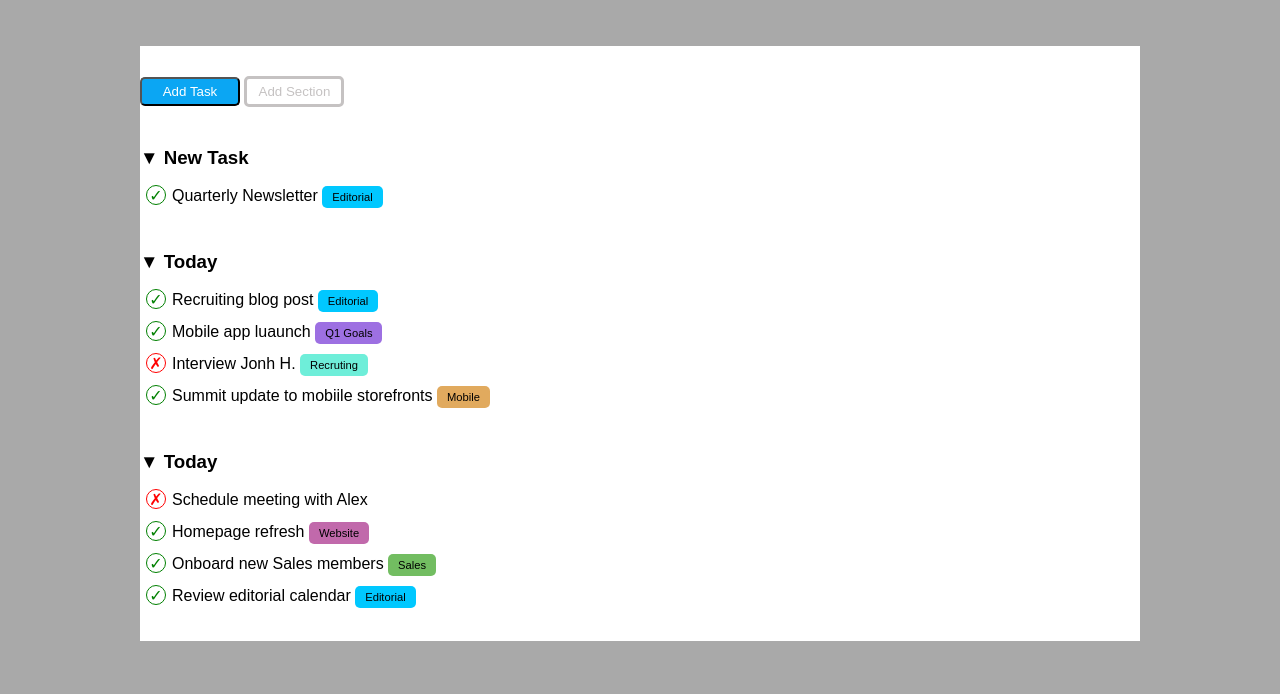
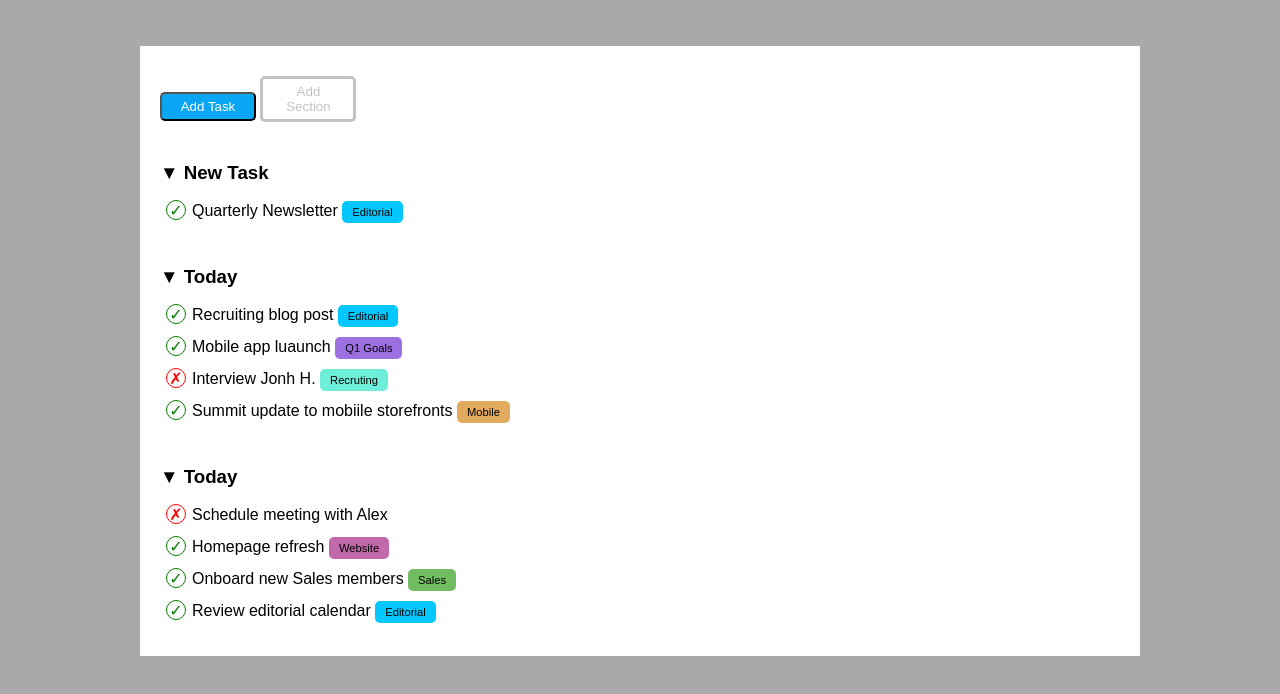
Before and after one commit to gianlucare/html-css-toboolist, a plain HTML site: page index.html in a window 1280 px wide. Shown: the part 104-798 px from the top of the page. Drawn offline with Linux system fonts and the light colour scheme.

Commit message:
modifica padding .list css

```diff
--- a/style.css
+++ b/style.css
@@ -28,7 +28,7 @@ header {
     width: 1000px;
     margin: 50px auto;
     background-color:white;
-    padding: 30px 0;
+    padding: 30px 20px;
 }
 
 .textone {
```
